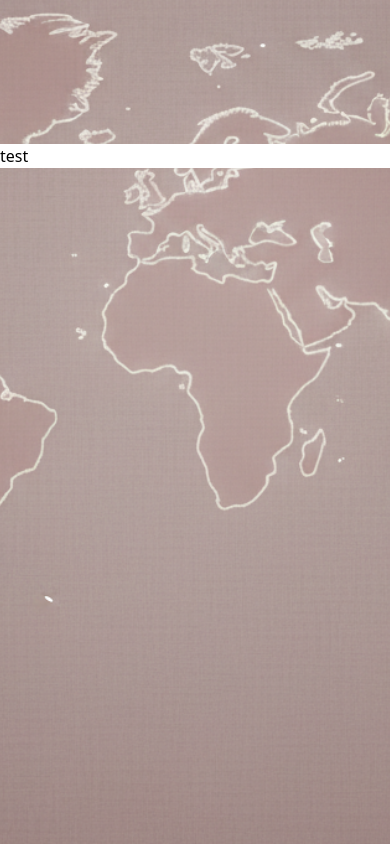
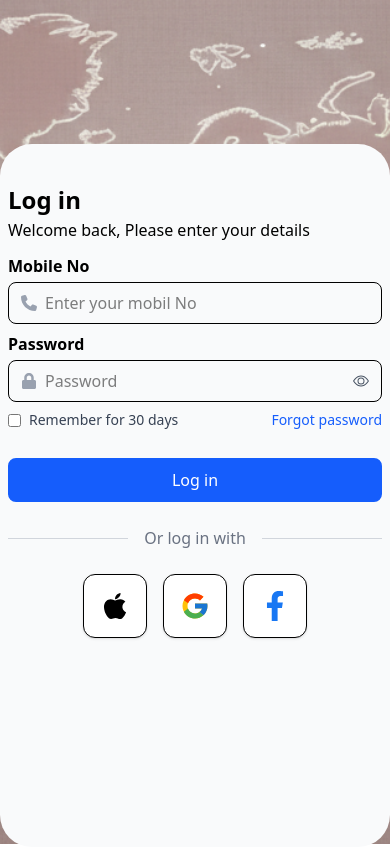
Before and after one commit to Pradeeb/ecommerce, a React (Vite) app in the folder Frontend/bookstore/: page / in a window 390 px wide. Built offline with nearby package versions, Linux system fonts and the light colour scheme.

Commit message:
fix responsive sign up page

```diff
--- a/Frontend/bookstore/package.json
+++ b/Frontend/bookstore/package.json
@@ -13,6 +13,7 @@
     "@tailwindcss/vite": "^4.1.13",
     "react": "^19.1.1",
     "react-dom": "^19.1.1",
+    "react-icons": "^5.5.0",
     "tailwindcss": "^4.1.13"
   },
   "devDependencies": {
--- a/Frontend/bookstore/src/components/auth/signin.jsx
+++ b/Frontend/bookstore/src/components/auth/signin.jsx
@@ -1,12 +1,87 @@
+import { FaLock } from "react-icons/fa";
+import { FaPhone } from "react-icons/fa6";
+import { BsEye, BsEyeSlash } from "react-icons/bs";
+import { useState } from "react";
+import { FaApple, FaFacebookF } from "react-icons/fa";
+import { FcGoogle } from "react-icons/fc";
 
 import bgImage from '../../assets/authbg/signinbg.png';
 
-function signin(){
-    return(
-        <div   className="bg-center bg-cover bg-no-repeat w-screen h-screen relative"
-         style={{ backgroundImage: `url(${bgImage})` }}>
-             <div className='mt-36 absolute bg-white w-screen '>
-                 test
+function signin() {
+
+    const [showPassword, setShowPassword] = useState(false);
+
+    return (
+        <div className="bg-center bg-cover bg-no-repeat w-screen h-screen relative md:flex md:justify-center md:align-middle"
+            style={{ backgroundImage: `url(${bgImage})` }}>
+            <div className='mt-36 h-10/12 md:h-3/4 md:mt-20  absolute bg-gray-50 md:w-1/2 w-screen rounded-4xl'>
+                <div className='m-2 md:m-5'>
+                    <p className='text-2xl font-bold mt-10 '>Log in</p>
+                    <p className='font-normal mt-0.5 '>Welcome back, Please enter your details</p>
+                    <div>
+                        <div className="mt-3">
+                            <label className="block mb-1 font-semibold" htmlFor="email">Mobile No</label>
+                            <div className="flex items-center border rounded-lg px-3 py-2 bg-gray-50">
+                                <FaPhone className="text-gray-400 mr-2" />
+                                <input
+                                    type="mobil"
+                                    id="mobil"
+                                    placeholder="Enter your mobil No"
+                                    className="bg-transparent outline-none flex-1"
+                                />
+                            </div>
+                        </div>
+                        <div className="mt-2">
+                            <label className="block mb-1 font-semibold" htmlFor="password">Password</label>
+                            <div className="flex items-center border rounded-lg px-3 py-2 bg-gray-50">
+                                <FaLock className="text-gray-400 mr-2" />
+                                <input
+                                    type={showPassword ? "text" : "password"}
+                                    id="password"
+                                    placeholder="Password"
+                                    className="bg-transparent outline-none flex-1"
+                                />
+                                <button
+                                    type="button"
+                                    onClick={() => setShowPassword(!showPassword)}
+                                    className="focus:outline-none"
+                                >
+                                    {showPassword ? <BsEyeSlash className="text-gray-600" /> : <BsEye className="text-gray-600" />}
+                                </button>
+                            </div>
+                        </div>
+                        <div className="flex items-center justify-between mb-4 mt-2">
+                            <label className="flex items-center text-gray-700 text-sm">
+                                <input type="checkbox" className="mr-2 accent-blue-600" />
+                                Remember for 30 days
+                            </label>
+                            <a href="#" className="text-blue-600 text-sm hover:underline">Forgot password</a>
+                        </div>
+                        <div className="mt-7">
+                            <input type='submit' value="Log in" className='text-ce w-full bg-blue-600 text-white rounded-lg border-2 border-blue-600 py-2 px-4' />
+                        </div>
+                    </div>
+                    <div className="w-full max-w-md mx-auto">
+                        {/* Divider with text */}
+                        <div className="flex items-center my-6">
+                            <div className="flex-grow border-t border-gray-300"></div>
+                            <span className="mx-4 text-gray-500">Or log in with</span>
+                            <div className="flex-grow border-t border-gray-300"></div>
+                        </div>
+                        {/* Social buttons */}
+                        <div className="flex justify-center gap-4">
+                            <button className="w-16 h-16 bg-white rounded-xl shadow flex items-center justify-center border hover:shadow-md transition">
+                                <FaApple className="text-3xl text-black" />
+                            </button>
+                            <button className="w-16 h-16 bg-white rounded-xl shadow flex items-center justify-center border hover:shadow-md transition">
+                                <FcGoogle className="text-3xl" />
+                            </button>
+                            <button className="w-16 h-16 bg-white rounded-xl shadow flex items-center justify-center border hover:shadow-md transition">
+                                <FaFacebookF className="text-3xl text-[#1877f3]" />
+                            </button>
+                        </div>
+                    </div>
+                </div>
             </div>
         </div>
     )
```
Also changed, not shown: 1 other file (tests, documents, lock files or other folders).
